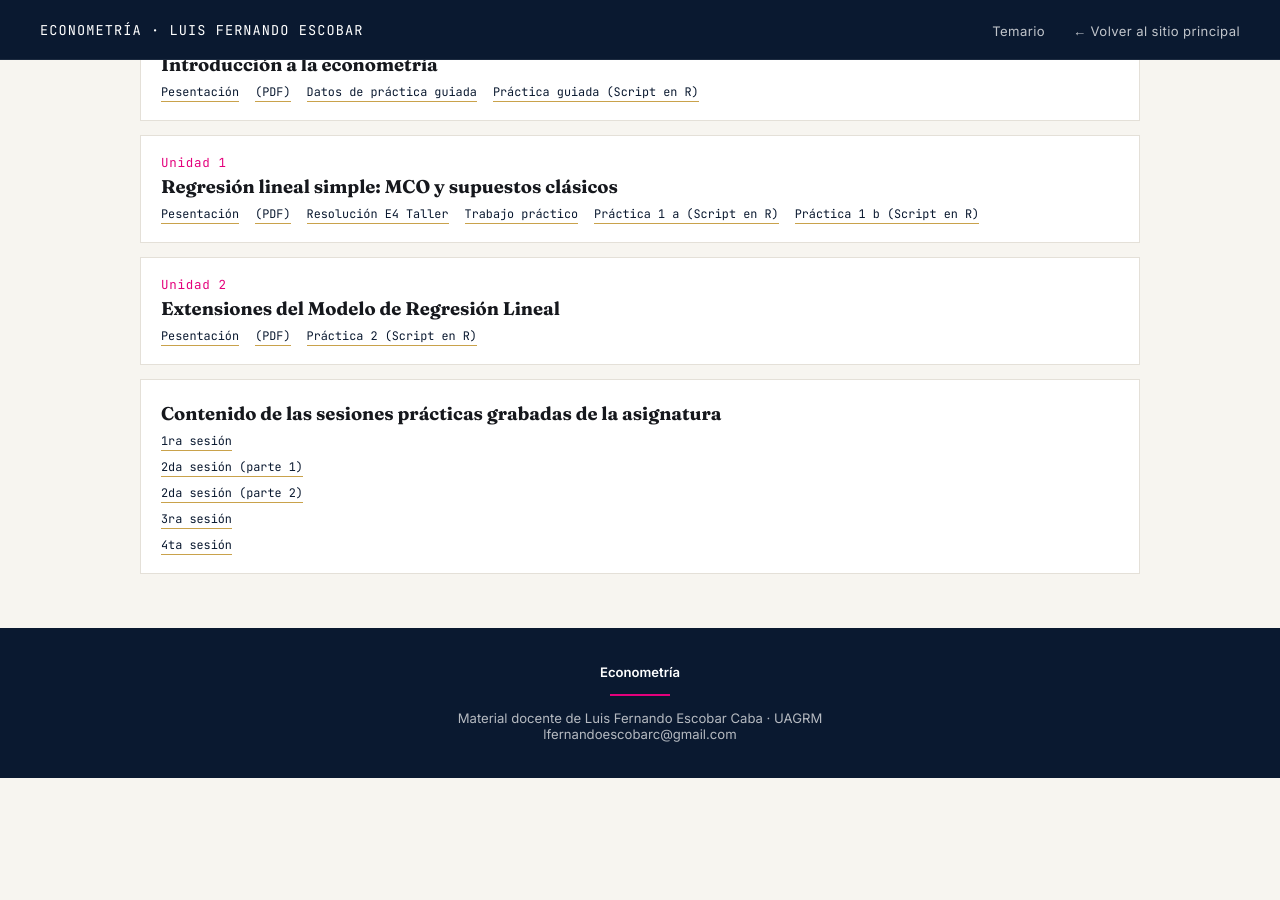
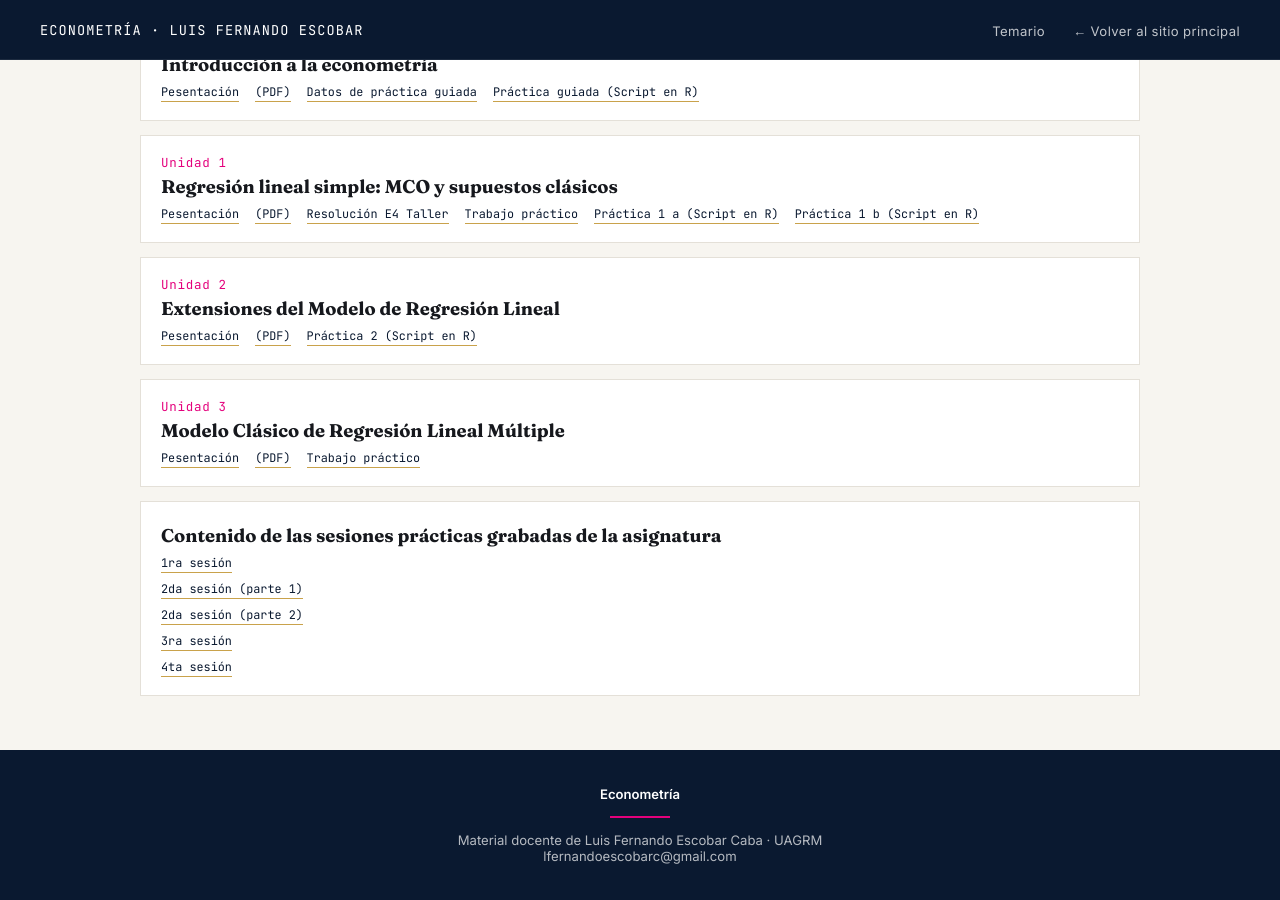
Before and after one commit to LFernandoEscobarC/econometria, a Jekyll site: the page built from index.md, in a window 1280 px wide and 900 px high, scrolled down 1102 px. Built offline with Jekyll 4.4.1, drawn with Linux system fonts in a browser that asks for light colours; before the commit the page ends 1880 px from its top, so only the background shows below that.

Commit message:
Update index.md

```diff
--- a/index.md
+++ b/index.md
@@ -115,6 +115,15 @@ title: Temario
         <a href="https://raw.githack.com/Lufesc/Eco360SII26/main/Practicas/Practica2.R">Práctica 2 (Script en R)</a>
       </div>
     </li>
+       <li class="class-item">
+      <div class="cnum">Unidad 3</div>
+      <h3>Modelo Clásico de Regresión Lineal Múltiple</h3>
+      <div class="mat-links">
+        <a href="https://raw.githack.com/Lufesc/Eco360SII26/main/Contenido/04-mcrlm/04-mcrlm.html">Pesentación</a>
+        <a href="https://raw.githack.com/Lufesc/Eco360SII26/main/Contenido/04-mcrlm/04-mcrlm.pdf">(PDF)</a>
+        <a href="https://raw.githack.com/Lufesc/Eco360SII26/main/Practicas/TP/P2.pdf">Trabajo práctico</a>
+      </div>
+    </li>
 
   <li class="class-item">
       <h3>Contenido de las sesiones prácticas grabadas de la asignatura</h3>
```
